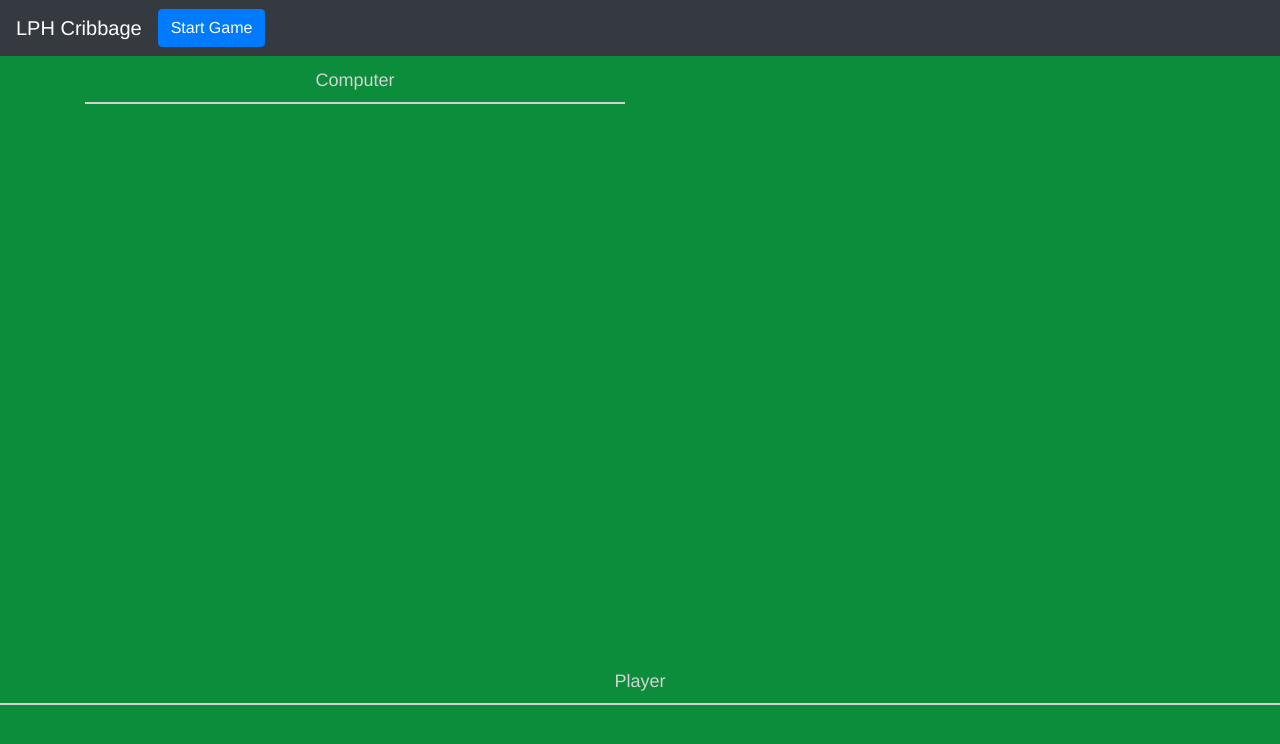
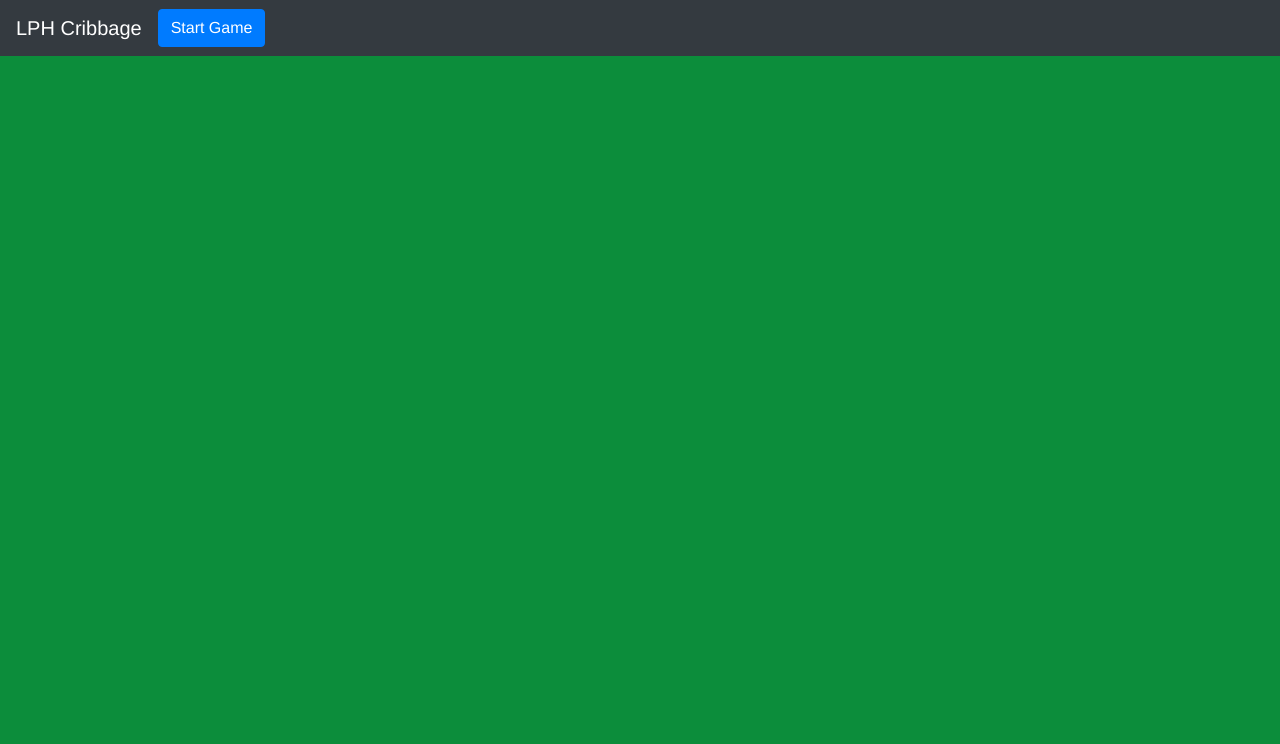
Before and after one commit to drew-sullivan/lph-cribbage, a Vue app: page / in a window 1280 px wide. Shown: the top 744 px of the page. Built offline with nearby package versions, Linux system fonts and the light colour scheme.

Commit message:
Fixed up some styling

```diff
--- a/src/components/Home.vue
+++ b/src/components/Home.vue
@@ -8,12 +8,9 @@
       </nav>
     </header>
 
-    <main role="main" class="container">
-      <div class="row">
+    <main role="main" class="container-fluid">
 
-        <div class="hands col col-md-6">
-
-          <h1 class="hand-title">Computer</h1>
+        <h1 v-if="cards.computerHand && cards.computerHand.length" class="hand-title">Computer</h1>
         <div v-if="cards.computerHand && cards.computerHand.length">
           <ul class="hand-name list-inline">
             <li v-for="(card, index) in cards.computerHand" :key="index" class="card-list-item">
@@ -50,7 +47,7 @@
         </div> <!-- deck and cards in play -->
 
         <div class="fixed-bottom">
-            <h1 class="hand-title">Player
+          <h1 v-if="cards.playerHand && cards.playerHand.length" class="hand-title">Player
             <div v-if="selectedCards.length == 2" class="send-to-crib-btn-box">
               <button @click="sendSelectedCardsToCrib" class="btn btn-default">Send to Crib</button>
             </div>
@@ -72,9 +69,6 @@
           </div>
         </div> <!-- .playerHand -->
 
-        </div> <!-- .hands -->
-
-      </div> <!-- .row -->
     </main> <!-- .container -->
   </div>
 </template>
@@ -205,7 +199,6 @@ h1 {
   margin-top: 10px;
   margin-bottom: 10px;
   display: inline-block;
-  /* float: left; */
 }
 
 h3 {
@@ -258,8 +251,7 @@ a {
 }
 
 .hand-name {
-  border-top: 2px solid #d3d3d3;
-  padding-top: 20px;
+  padding-top: 8px;
 }
 
 .deck {
```
Lines whose indentation alone changed are shown as unchanged.
